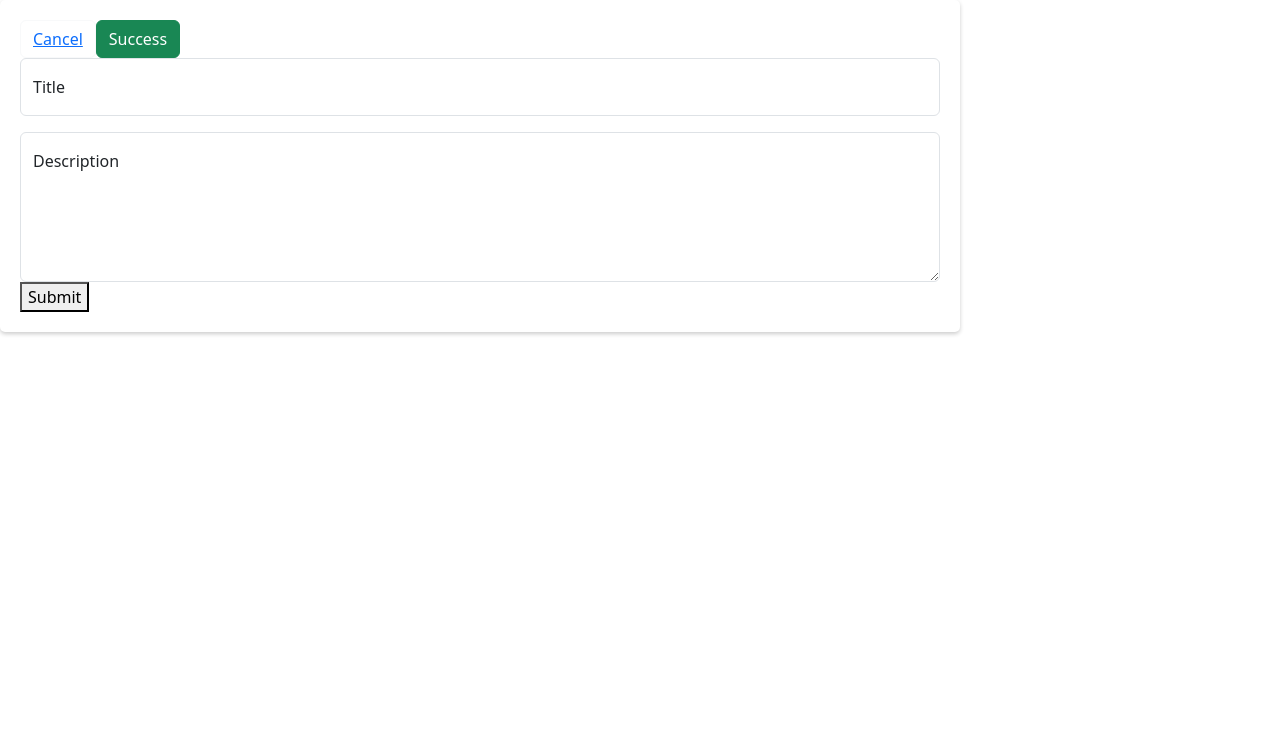
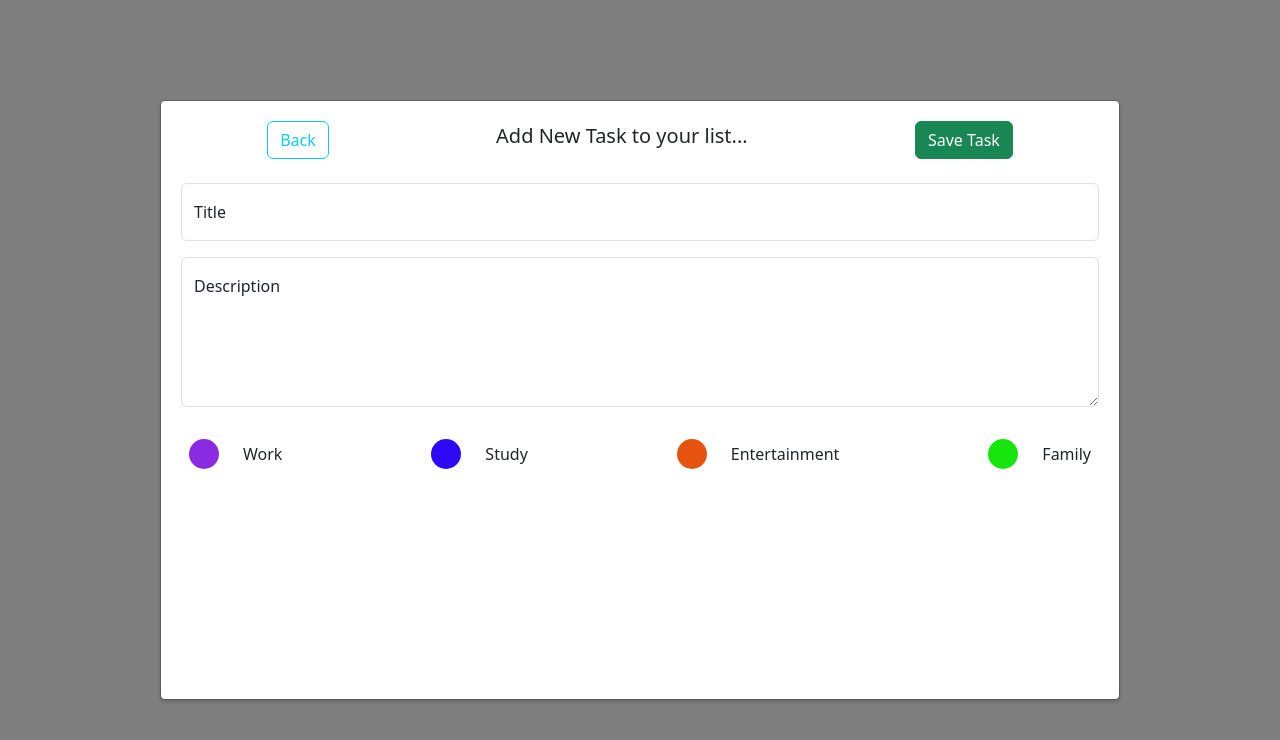
Before and after one commit to Tharindu-Nuwan/todo-app-frontend-react, a React (Vite) app: page /app/add-new in a window 1280 px wide. Shown: the top 740 px of the page. Built offline with nearby package versions, Linux system fonts and the light colour scheme; sample sign-in values are in the browser's storage.

Commit message:
Add Designs to the created components

```diff
--- a/package.json
+++ b/package.json
@@ -12,9 +12,9 @@
     "@types/react-router-dom": "^5.3.3",
     "axios": "^1.3.4",
     "bootstrap": "^5.3.3",
+    "bootstrap-icons": "^1.11.3",
     "react": "^18.2.0",
     "react-dom": "^18.2.0",
-    "react-icons": "^5.0.1",
     "react-router-dom": "^6.22.3",
     "sweetalert2": "^11.10.6"
   },
--- a/src/components/add-task/AddTask.css
+++ b/src/components/add-task/AddTask.css
@@ -22,3 +22,22 @@
   #txt-area {
     height: 150px;
   }
+
+  .circle {
+    height: 30px;
+    width: 30px;
+    border-radius: 50%;
+}
+
+#cir-1 {
+    background-color: blueviolet;
+}
+#cir-2 {
+    background-color: rgb(45, 10, 245);
+}
+#cir-3 {
+    background-color: rgb(231, 83, 14);
+}
+#cir-4 {
+    background-color: rgb(22, 230, 14);
+}
--- a/src/components/add-task/AddTask.tsx
+++ b/src/components/add-task/AddTask.tsx
@@ -1,28 +1,35 @@
-import React, { FormEvent } from "react";
+import React, { FormEvent, useState } from "react";
 import "./AddTask.css";
-import { Link } from "react-router-dom";
-
-// interface ModalProps {
-//   onClose: () => void;
-//   onSubmit: (e: FormEvent<HTMLFormElement>) => void;
-// }
+import { Link, useNavigate } from "react-router-dom";
 
 function AddTask() {
-  const handleSubmit = (e: FormEvent<HTMLFormElement>) => {
-    e.preventDefault();
-    // Handle form submission logic here
-   /*  onSubmit(e); */
+  const [title, setTile] = useState("");
+  const [description, setDecsription] = useState("");
+  const [tags, setTags] = useState<number[]>([]);
+  const navigate = useNavigate();
+
+  const handleCancelClick = () => {
+    navigate("../home");
   };
 
   return (
     <>
-      <div>
+      <div className="modal">
         <div className="modal-content">
-            <div>
-            <button type="button" className="btn btn-outline-light"><Link to={'../home'}>Cancel</Link></button>
-            <button type="button" className="btn btn-success">Success</button>
-            </div>
-          <form onSubmit={handleSubmit}>
+          <div className="mb-4 d-flex align-items-center justify-content-around">
+            <button
+              type="button"
+              className="btn btn-outline-info"
+              onClick={handleCancelClick}
+            >
+              Back
+            </button>
+            <h5>Add New Task to your list...</h5>
+            <button type="button" className="btn btn-success">
+              Save Task
+            </button>
+          </div>
+          <div>
             <div className="form-floating mb-3">
               <input
                 type="text"
@@ -41,9 +48,27 @@ function AddTask() {
               ></textarea>
               <label>Description</label>
             </div>
+            <div className="tags-container d-flex mt-4 justify-content-between">
 
-            <button type="submit">Submit</button>
-          </form>
+              <div className="d-flex align-items-center gap-4 p-2" data-value="1">
+                <div id="cir-1" className="circle"></div>
+                <div>Work</div>
+              </div>
+              <div className="d-flex align-items-center gap-4 p-2" data-value="2">
+                <div id="cir-2" className="circle"></div>
+                <div>Study</div>
+              </div>
+              <div className="d-flex align-items-center gap-4 p-2" data-value="3">
+                <div id="cir-3" className="circle"></div>
+                <div>Entertainment</div>
+              </div>
+              <div className="d-flex align-items-center gap-4 p-2" data-value="4">
+                <div id="cir-4" className="circle"></div>
+                <div>Family</div>
+              </div>
+
+            </div>
+          </div>
         </div>
       </div>
     </>
--- a/src/components/header/Header.css
+++ b/src/components/header/Header.css
@@ -1,6 +1,5 @@
 .btn-add-new {
     font-size: 3.5rem;
-    background-color: none;
     border: none;
 }
 
@@ -8,3 +7,8 @@
     cursor: pointer;
     color: green;
 }
+
+.btn {
+    margin-left: 5px;
+    margin-right: 5px;
+}
--- a/src/components/header/Header.tsx
+++ b/src/components/header/Header.tsx
@@ -1,20 +1,26 @@
-import { MdOutlineAddTask } from "react-icons/md";
-import { IconContext } from "react-icons";
 import './Header.css'
 import { Navigate, useNavigate } from "react-router-dom";
 function Header() {
 
     const navigate = useNavigate();
 
-    const handleButtonClick = () => {
+    const handleAddClick = () => {
       navigate("../add-new");
+    };
+
+    const handleLogoutClick = () => {
+      localStorage.removeItem('token');
+      navigate('../../login');
     };
 
   return (
     <>
-      <div className="d-flex justify-content-between align-items-center mb-3">
+      <div className="d-flex justify-content-between align-items-center">
         <h1>Todo App</h1>
-        <button type="button" onClick={handleButtonClick} className="btn-add-new">+</button>
+          <div>
+            <button type="button" onClick={handleAddClick} className="btn btn-success">+ NEW TASK</button>
+            <button type="button" onClick={handleLogoutClick} className="btn btn-outline-primary">Logout</button>
+          </div>
       </div>
     </>
   );
--- a/src/components/home/Home.css
+++ b/src/components/home/Home.css
@@ -0,0 +1,29 @@
+.header-container {
+  position: fixed;
+  top: 0;
+  left: 0;
+  width: 100%;
+  background-color: #3a3838;
+  color: #fff;
+  text-align: center;
+  z-index: 1000;
+  padding: 10px;
+}
+
+.sidebar-container {
+  position: fixed;
+  top: 100px;
+  left: 0;
+  width: 200px;
+  padding: 10px;
+  z-index: 1000;
+}
+
+.task-container {
+  position: absolute;
+  width: calc(100vw - 200px);
+  left: 200px;
+  overflow-x: hidden;
+  margin-top: 100px;
+  z-index: 1;
+}
--- a/src/components/home/Home.tsx
+++ b/src/components/home/Home.tsx
@@ -2,19 +2,28 @@ import React, { useEffect, useState } from "react";
 import Header from "../header/Header";
 import SideBar from "../side-bar/SideBar";
 import Task from "../task/Task";
-import { Outlet } from "react-router-dom";
-import AddTask from "../add-task/AddTask";
 import axios from "axios";
+import './Home.css'
+
+interface Task {
+  id: number;
+  title: string;
+  description: string;
+  tags: number[];
+}
 
 function Home() {
-  const [token, setToken] = useState('');
-  const [taskList, setTaskList] = useState([]);
-  setToken(localStorage.getItem('token')!);
+  const [taskList, setTaskList] = useState<Task[]>([]);
+
 
   useEffect(()=>{
     const fetchData = async () => {
       try {
-        const response = await axios.get('/items');
+        const response = await axios.get('http://localhost:8000/api/get', {
+          headers : {
+            Authorization : `Bearer ${localStorage.getItem('token')}`
+          }
+        });
         setTaskList(response.data);
       } catch (error) {
         console.error('Error fetching data:', error);
@@ -27,14 +36,20 @@ function Home() {
   return (
     <>
       <div className="main-view">
-        <Header />
+        <div className="header-container">
+          <Header />
+        </div>
         <div className="body-container d-flex">
+          <div className="sidebar-container">
           <SideBar />
-          <div className="d-flex flex-wrap gap-4 justify-content-around"></div>
-
-          <Task />
+          </div>
+          <div className="d-flex flex-wrap gap-4 justify-content-around task-container">
+          {taskList.map((task)=>(
+            <Task key={task.id} title={task.title} description={task.description} tags={[]}/>
+          ))}
+          </div>
         </div>
-        <Outlet />
+        {/* <Outlet /> */}
       </div>
 
     </>
--- a/src/components/login/Login.tsx
+++ b/src/components/login/Login.tsx
@@ -47,10 +47,10 @@ function Login() {
   return (
     <>
       <form className="d-flex flex-column vw-100 vh-100 justify-content-center align-items-center">
-        <div className="rounded p-5 shadow-lg mb-5 bg-body-tertiary">
+        <div className="rounded p-5 shadow-lg mb-5 bg-body-tertiary d-flex flex-column justify-content-center align-items-center">
           <h6 className="mb-4">Enter your credentials to Login</h6>
 
-          <div className="form-outline mb-4">
+          <div className="form-outline mb-4 d-flex flex-column justify-content-center align-items-center">
             <input
               type="email"
               id="email"
@@ -63,7 +63,7 @@ function Login() {
             </label>
           </div>
 
-          <div className="form-outline mb-4">
+          <div className="form-outline mb-4 d-flex flex-column justify-content-center align-items-center">
             <input
               type="password"
               id="password"
--- a/src/components/side-bar/SideBar.css
+++ b/src/components/side-bar/SideBar.css
@@ -20,3 +20,12 @@
 #cir-4 {
     background-color: rgb(22, 230, 14);
 }
+
+.image-container {
+    width: 200px;
+    height: 200px;
+    background-image: url('/src/assets/images/image.jpg');
+    background-repeat: no-repeat;
+    background-size: contain;
+    background-position: center;
+}
--- a/src/components/side-bar/SideBar.tsx
+++ b/src/components/side-bar/SideBar.tsx
@@ -1,28 +1,31 @@
-import './SideBar.css'
+import "./SideBar.css";
 
 function SideBar() {
   return (
     <>
-    <div className='side-bar-container ms-2 me-5'>
-    <div className='d-flex align-items-center gap-4 p-2'>
-        <div id='cir-1' className='circle'></div>
+      <div className="side-bar-container ms-2 me-5 flex-column justify-content-between align-items-center">
+        <div className="tags-container">
+          <div className="d-flex align-items-center gap-4 p-2">
+            <div id="cir-1" className="circle"></div>
             <div>Work</div>
           </div>
-    <div className='d-flex align-items-center gap-4 p-2'>
-        <div id='cir-2' className='circle'></div>
+          <div className="d-flex align-items-center gap-4 p-2">
+            <div id="cir-2" className="circle"></div>
             <div>Study</div>
           </div>
-    <div className='d-flex align-items-center gap-4 p-2'>
-        <div id='cir-3' className='circle'></div>
+          <div className="d-flex align-items-center gap-4 p-2">
+            <div id="cir-3" className="circle"></div>
             <div>Entertainment</div>
           </div>
-    <div className='d-flex align-items-center gap-4 p-2'>
-        <div id='cir-4' className='circle'></div>
+          <div className="d-flex align-items-center gap-4 p-2">
+            <div id="cir-4" className="circle"></div>
             <div>Family</div>
           </div>
         </div>
+        <div className="image-container"></div>
+      </div>
     </>
-  )
+  );
 }
 
-export default SideBar
+export default SideBar;
--- a/src/components/task/Task.css
+++ b/src/components/task/Task.css
@@ -1,5 +1,9 @@
 .task {
     width: 500px;
+    height: 200px;
     border: 1px solid black;
     border-radius: 20px;
+    background-color: rgb(243, 203, 73);
+    padding: 10px;
+    margin: 15px;
 }
--- a/src/components/task/Task.tsx
+++ b/src/components/task/Task.tsx
@@ -1,19 +1,20 @@
-import React, { useState } from 'react'
+import "./Task.css";
 
 interface TaskProps {
-  title: string,
-  description: string,
-  tags: number[]
+  title: string;
+  description: string;
+  tags: number[];
 }
 
-function Task({title, description}: TaskProps) {
-
+function Task({ title, description }: TaskProps) {
   return (
     <>
-    <h2>{title}</h2>
-    <h4>{description}</h4>
+      <div className="task d-flex flex-column align-items-center">
+        <h4>{title}</h4>
+        <h6>{description}</h6>
+      </div>
     </>
-  )
+  );
 }
 
-export default Task
+export default Task;
```
Also changed, not shown: src/assets/images/image.jpg (added), 1 other file (tests, documents, lock files or other folders). Lines whose indentation alone changed are shown as unchanged.
